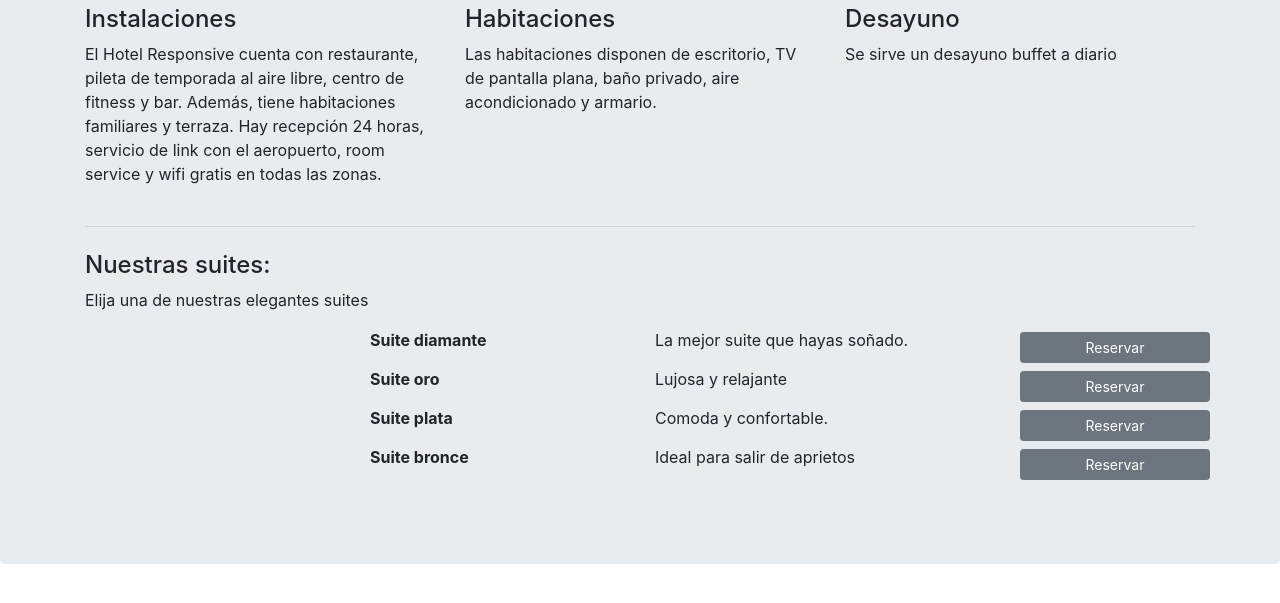
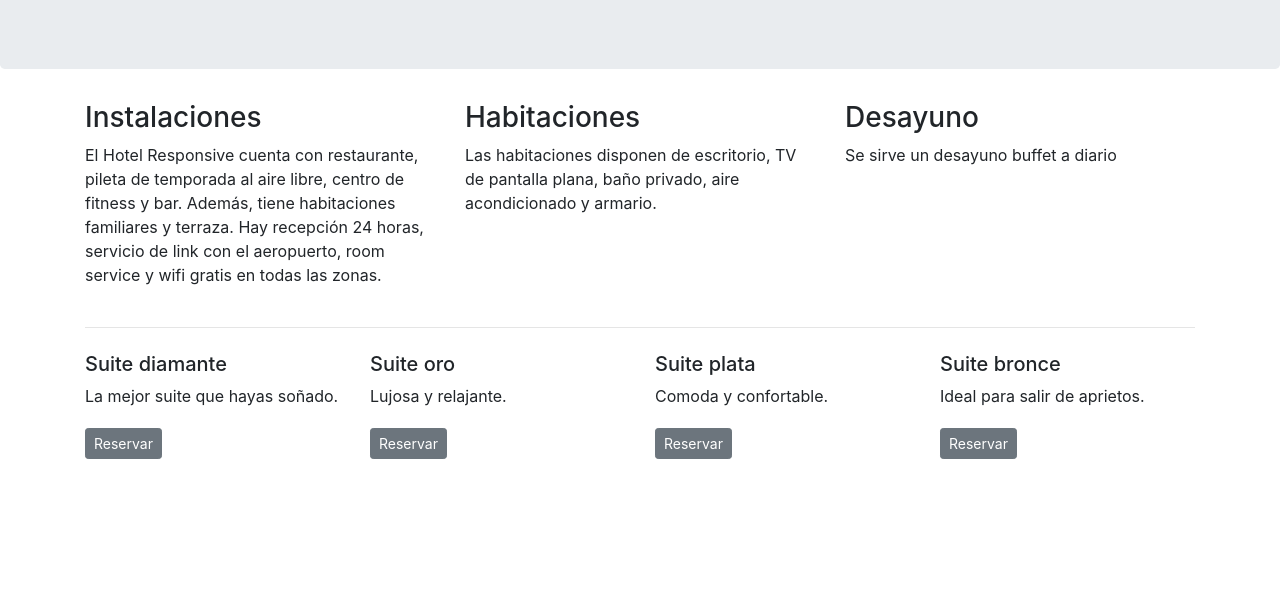
Before and after one commit to sergiobollo/guia-hoteles, a website: page index.html in a window 1280 px wide. Shown: the part 115-718 px from the top of the page. Drawn offline with nearby package versions, Linux system fonts and the light colour scheme.

Commit message:
Ejercicio Guía práctica de grillas

```diff
--- a/index.html
+++ b/index.html
@@ -14,49 +14,55 @@
 
     <div class="jumbotron">
         <h1>Hotel Responsive</h1>
+    </div>
         <div class="container">
             <div class="row">
                 <div class="col-sm">
-                    <h4>Instalaciones</h4>
+                    <h3>Instalaciones</h3>
                     <p> El Hotel Responsive cuenta con restaurante, pileta de temporada al aire libre, centro de fitness y bar.
                         Además, tiene habitaciones familiares y terraza. Hay recepción 24 horas, servicio de link con el aeropuerto, room service y wifi gratis en todas las zonas.</p>
                 </div>
                 <div class="col-sm">
-                    <h4>Habitaciones</h4>
+                    <h3>Habitaciones</h3>
                         <p>Las habitaciones disponen de escritorio, TV de pantalla plana, baño privado, aire acondicionado y armario.</p>
                 </div>
                 <div class="col-sm">
-                    <h4>Desayuno</h4>
+                    <h3>Desayuno</h3>
                     <p>Se sirve un desayuno buffet a diario</p>
                 </div>
             </div>
             <hr class="my-4">
-            <h4>Nuestras suites:</h4>
-            <p>Elija una de nuestras elegantes suites</p>
-            <dl class="row">
 
-                <dt class="col-md-3 offset-md-3">Suite diamante</dt>
-                <dd class="col-sm-4">La mejor suite que hayas soñado.</dd>
-                <a class=" col-sm-2 btn btn-secondary btn-sm my-1" href="#" role="button">Reservar</a>
+            <div class="row">
 
-                <dt class="col-md-3 offset-md-3">Suite oro</dt>
-                <dd class="col-sm-4">
-                    Lujosa y relajante
-                </dd>
-                <a class=" col-sm-2 btn btn-secondary btn-sm my-1" href="#" role="button">Reservar</a>
+                <div class="col-md-3">
+                    <h5>Suite diamante</h5>
+                    <p>La mejor suite que hayas soñado.<p>
+                    <a class="btn btn-secondary btn-sm my-1" href="#" role="button">Reservar</a>
+                </div>
 
-                <dt class="col-md-3 offset-md-3">Suite plata</dt>
-                <dd class="col-sm-4">Comoda y confortable.</dd>
-                <a class=" col-sm-2 btn btn-secondary btn-sm my-1" href="#" role="button">Reservar</a>
+                <div class="col-md-3">
+                    <h5>Suite oro</h5>
+                    <p>Lujosa y relajante.<p>
+                    <a class="btn btn-secondary btn-sm my-1" href="#" role="button">Reservar</a>
+                </div>
 
-                <dt class="col-md-3 offset-md-3">Suite bronce</dt>
-                <dd class="col-sm-4">Ideal para salir de aprietos</dd>
-                <a class=" col-sm-2 btn btn-secondary btn-sm my-1" href="#" role="button">Reservar</a>
+                <div class="col-md-3">
+                    <h5>Suite plata</h5>
+                    <p>Comoda y confortable.<p>
+                    <a class="btn btn-secondary btn-sm my-1" href="#" role="button">Reservar</a>
+                </div>
 
-            </dl>
+                <div class="col-md-3">
+                    <h5>Suite bronce</h5>
+                    <p>Ideal para salir de aprietos.<p>
+                    <a class="btn btn-secondary btn-sm my-1" href="#" role="button">Reservar</a>
+                </div>
+
+            </div>
 
         </div>
-    </div>
+
 
     <!-- jQuery, Popper.js, and Bootstrap JS -->
     <script src = "node_modules/jquery/dist/jquery.min.js"></script>
```
